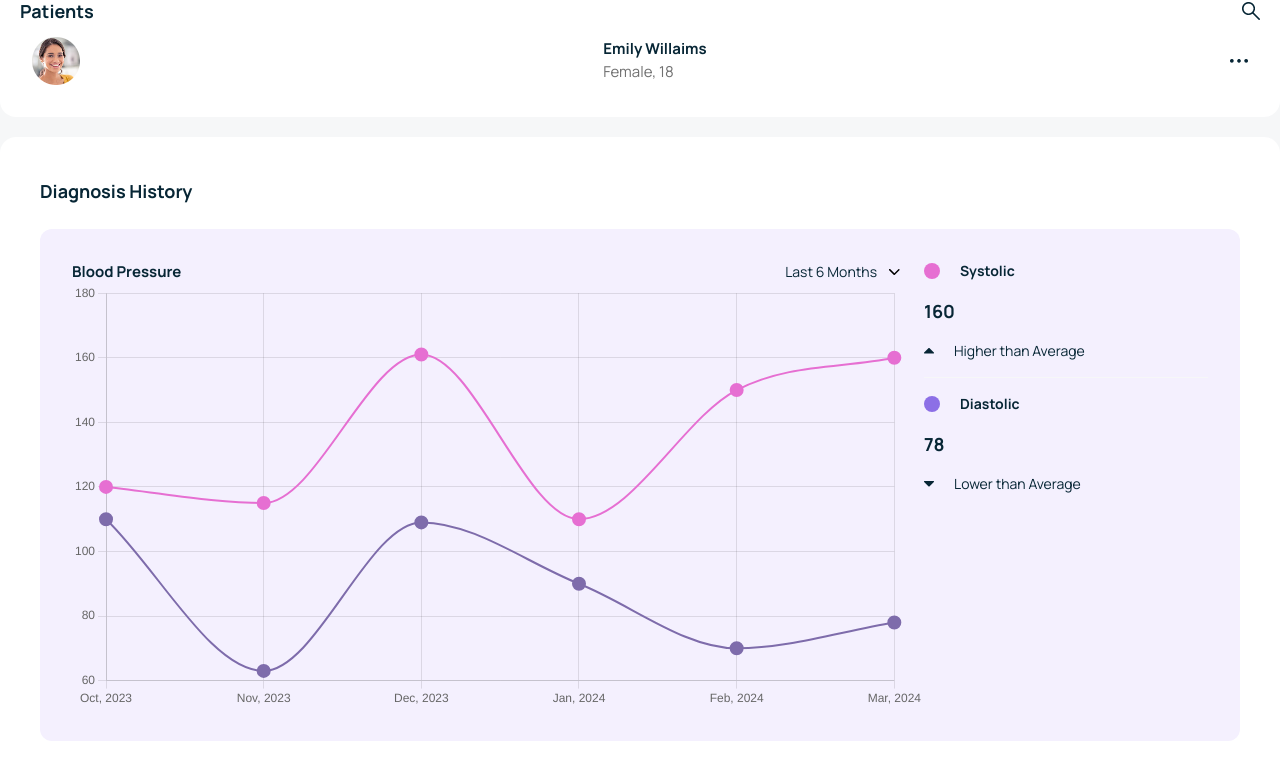
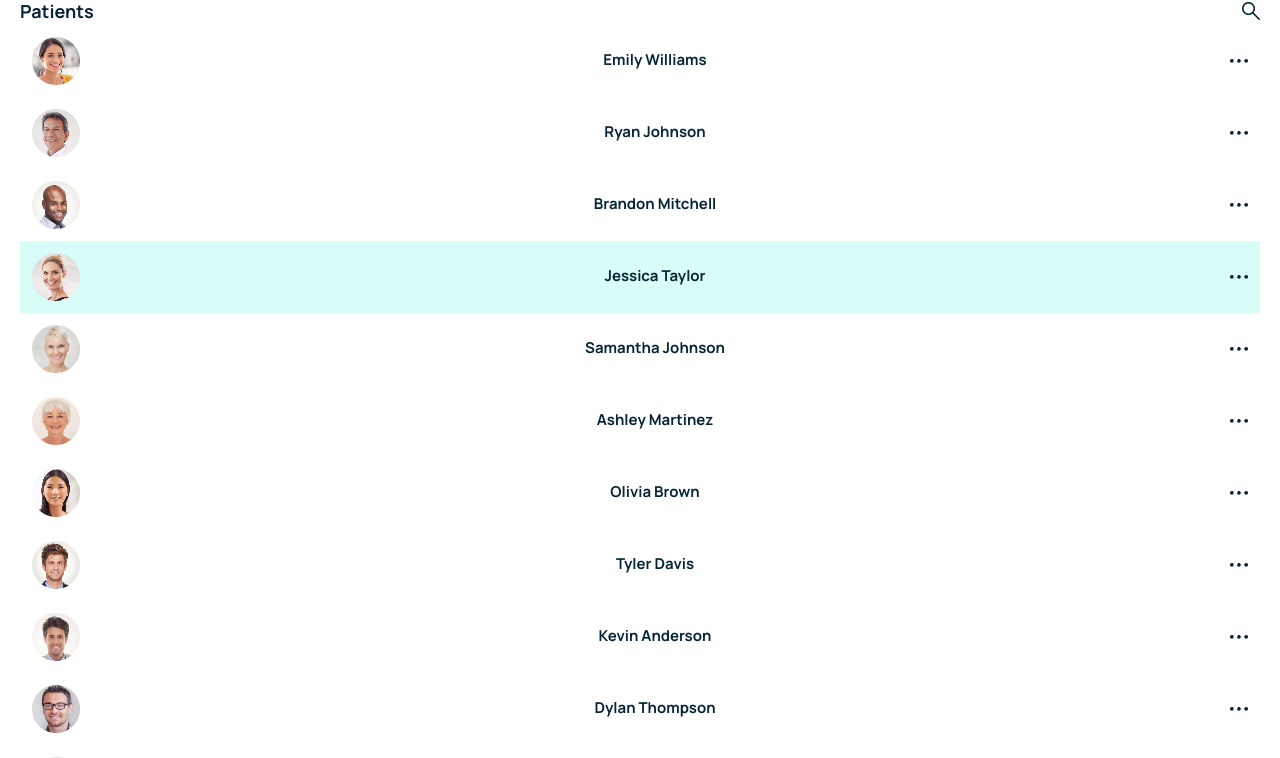
Before and after one commit to chiefJurist/coalition-tech-test, a Vue app: page / in a window 1280 px wide. Shown: the part 318-1076 px from the top of the page. Built offline with nearby package versions, Linux system fonts and the light colour scheme.

Commit message:
another commit

```diff
--- a/src/assets/main.css
+++ b/src/assets/main.css
@@ -51,6 +51,9 @@
 .p-details {
     @apply text-custom-three;
 }
+.pBackground {
+    @apply bg-custom-eleven;
+}
 
 /*Diagnosis History*/
 .sys-legend {
--- a/src/components/PatientsList.vue
+++ b/src/components/PatientsList.vue
@@ -1,3 +1,86 @@
+<script>
+export default {
+    data() {
+        return {
+            patients: [
+                {
+                    name: 'Emily Williams',
+                    details: 'Female, 18',
+                    img: '/img/emily-williams.png',
+                    isActive: false
+                },
+                {
+                    name: 'Ryan Johnson',
+                    details: 'Male, 45',
+                    img: '/img/ryan-johnson.png',
+                    isActive: false
+                },
+                {
+                    name: 'Brandon Mitchell',
+                    details: 'Male, 36',
+                    img: '/img/brandon-mitchell.png',
+                    isActive: false
+                },
+                {
+                    name: 'Jessica Taylor',
+                    details: 'Female, 28',
+                    img: '/img/jessica-taylor2.png',
+                    isActive: true
+                },
+                {
+                    name: 'Samantha Johnson',
+                    details: 'Female, 56',
+                    img: '/img/samantha-johnson.png',
+                    isActive: false
+                },
+                {
+                    name: 'Ashley Martinez',
+                    details: 'Female, 54',
+                    img: '/img/ashley-martinez.png',
+                    isActive: false
+                },
+                {
+                    name: 'Olivia Brown',
+                    details: 'Female, 32',
+                    img: '/img/olivia-brown.png',
+                    isActive: false
+                },
+                {
+                    name: 'Tyler Davis',
+                    details: 'Male, 19',
+                    img: '/img/tyler-davis.png',
+                    isActive: false
+                },
+                {
+                    name: 'Kevin Anderson',
+                    details: 'Male, 30',
+                    img: '/img/kevin-anderson.png',
+                    isActive: false
+                },
+                {
+                    name: 'Dylan Thompson',
+                    details: 'Male, 36',
+                    img: '/img/dylan-thompson.png',
+                    isActive: false
+                },
+                {
+                    name: 'Nathan Evans',
+                    details: 'Male, 58',
+                    img: '/img/nathan-evans.png',
+                    isActive: false
+                },
+                {
+                    name: 'Mike Nolan',
+                    details: 'Male, 31',
+                    img: '/img/mike-nolan.png',
+                    isActive: false
+                }
+            ]
+        }
+    }
+}
+</script>
+
 <template>
     <div class="p-list-gen-con">
         <!--Heading-->
@@ -8,11 +91,15 @@
 
         <!--Patients Container-->
         <div>
-            <div class="p-list-con">
-                <div><img src="/img/emily-williams.png" alt="emily-williams" /></div>
+            <div
+                class="p-list-con"
+                v-for="patient in patients"
+                :class="{ pBackground: patient.isActive }"
+            >
+                <div><img :src="patient.img" alt="patient-image" /></div>
                 <div>
-                    <div class="p-name">Emily Willaims</div>
-                    <div class="p-details">Female, 18</div>
+                    <div class="p-name">{{ patient.name }}</div>
+                    <div class="p-details">{{ patient.detail }}</div>
                 </div>
                 <div><img src="/img/more-horz.png" alt="more-horizontal" /></div>
             </div>
```
Also changed, not shown: public/img/jessica-taylor2.png (added).
